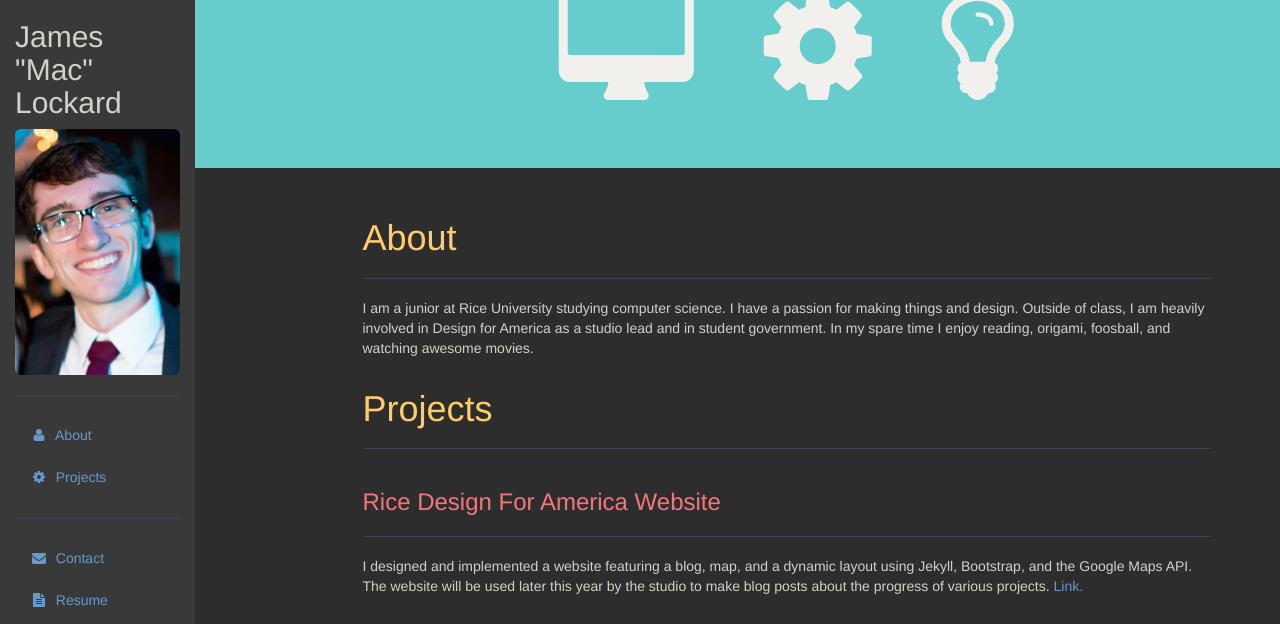
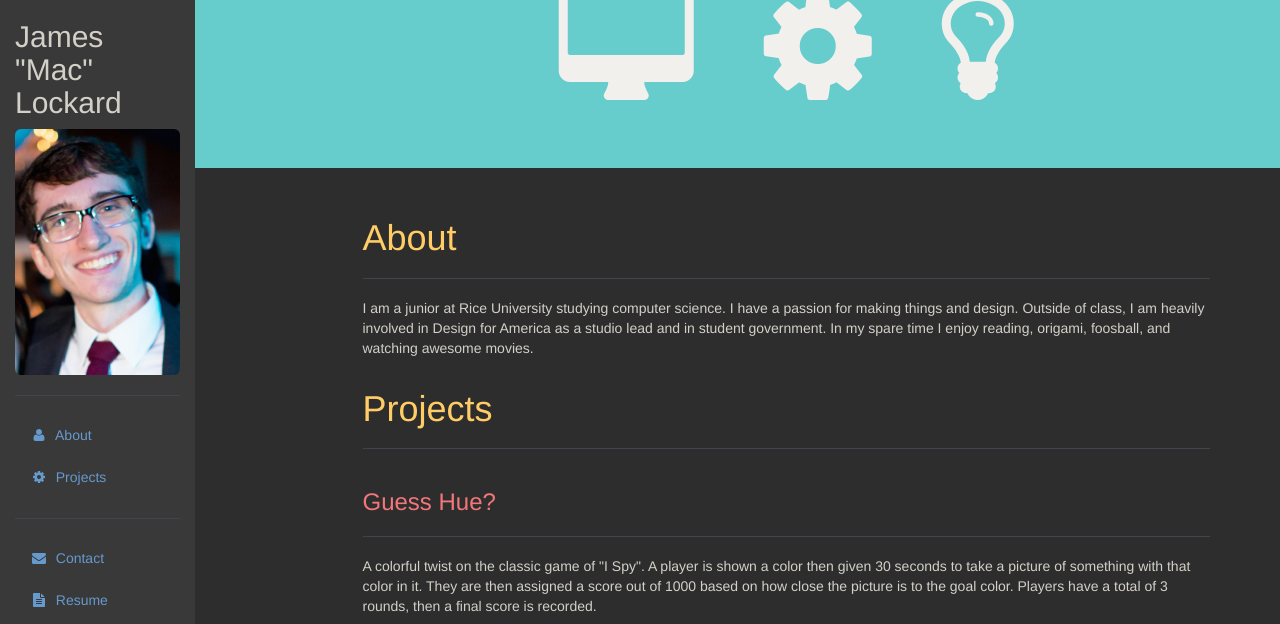
Before and after one commit to maclockard/maclockard.github.io, a Jekyll site: the page built from index.html, in a window 1280 px wide and 1400 px high, scrolled down 84 px. Shown: the top 624 px of the window. Built offline with Jekyll 4.4.1, drawn with Linux system fonts in a browser that asks for light colours; nearby versions of some CDN libraries; some of the changed text lies outside the part shown; grey boxes are pictures that could not be loaded.

Commit message:
Added guess hue.

```diff
--- a/index.html
+++ b/index.html
@@ -35,9 +35,18 @@ title: James "Mac" Lockard
           <a name="projects"></a>
         </div>
         <div class="col-xs-11 col-sm-9 col-sm-offset-3 ">
+          <h3>Guess Hue?</h3>
+          <hr>
+            <p>A colorful twist on the classic game of "I Spy". A player is shown a color then given 30 seconds to take a picture of something with that color in it. They are then assigned a score out of 1000 based on how close the picture is to the goal color. Players have a total of 3 rounds, then a final score is recorded.</p>
+            <div class="embed-responsive embed-responsive-16by9">
+              <iframe class="embed-responsive-item" src="http://www.youtube.com/embed/2u7ekmS2uzw"></iframe>
+            </div>
+            <p>I designed and implemented this with four other Rice students for Hack.Rice. We placed 3rd overall for the hack-a-thon.</p>
+            <p>My team an I decided to implement the app in Android since none of us had experience with it before and wanted a learning experience. The photo processing uses an M-tree (with the goal color as a root) to score the photo. Each pixel in the photo is converted into a point in RGB space and placed into the tree. We then query the tree for the closest 1% of pixels, average the color value, and use the distance between the goal color and this average for the score. This allowed us to only grab the intended part of the photo and ignore the background and other noise.</p>
+            <p>Here are some links to the <a href="http://challengepost.com/software/guess-hue">hack-a-thon submission</a> and the <a href="https://github.com/Best-Team-At-Hack-Rice/GuessHue">Github</a>.</p>
           <h3>Rice Design For America Website</h3>
           <hr>
-           I designed and implemented a website featuring a blog, map, and a dynamic layout using Jekyll, Bootstrap, and the Google Maps API. The website will be used later this year by the studio to make blog posts about the progress of various projects. <a href="http://dfarice.com/">Link</i>.
+           <p>I designed and implemented a website featuring a blog, map, and a dynamic layout using Jekyll, Bootstrap, and the Google Maps API. The website will be used later this year by the studio to make blog posts about the progress of various projects. Link found <a href="http://dfarice.com/">here</a>.</p>
         </div>
       </div>
 
```
Also changed, not shown: README.md, 3 other files.
